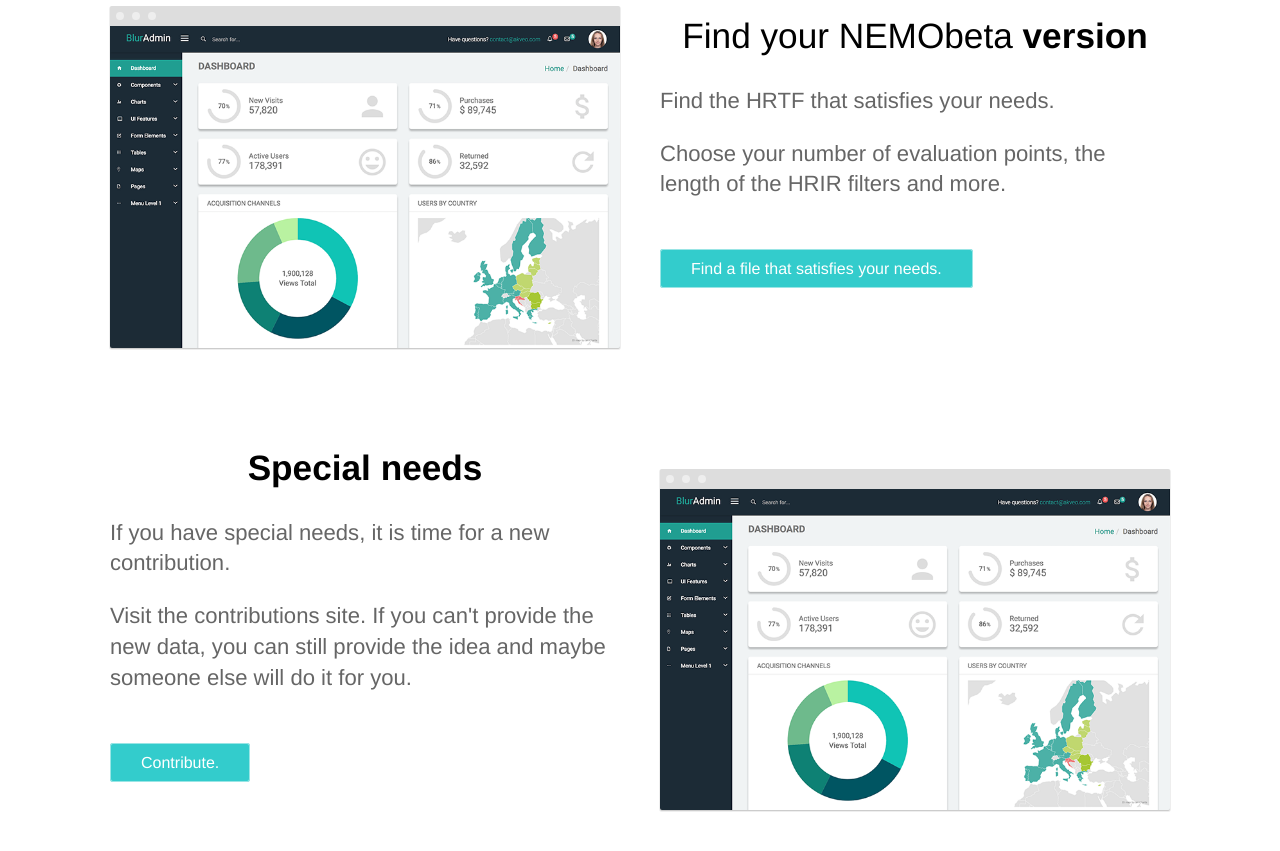
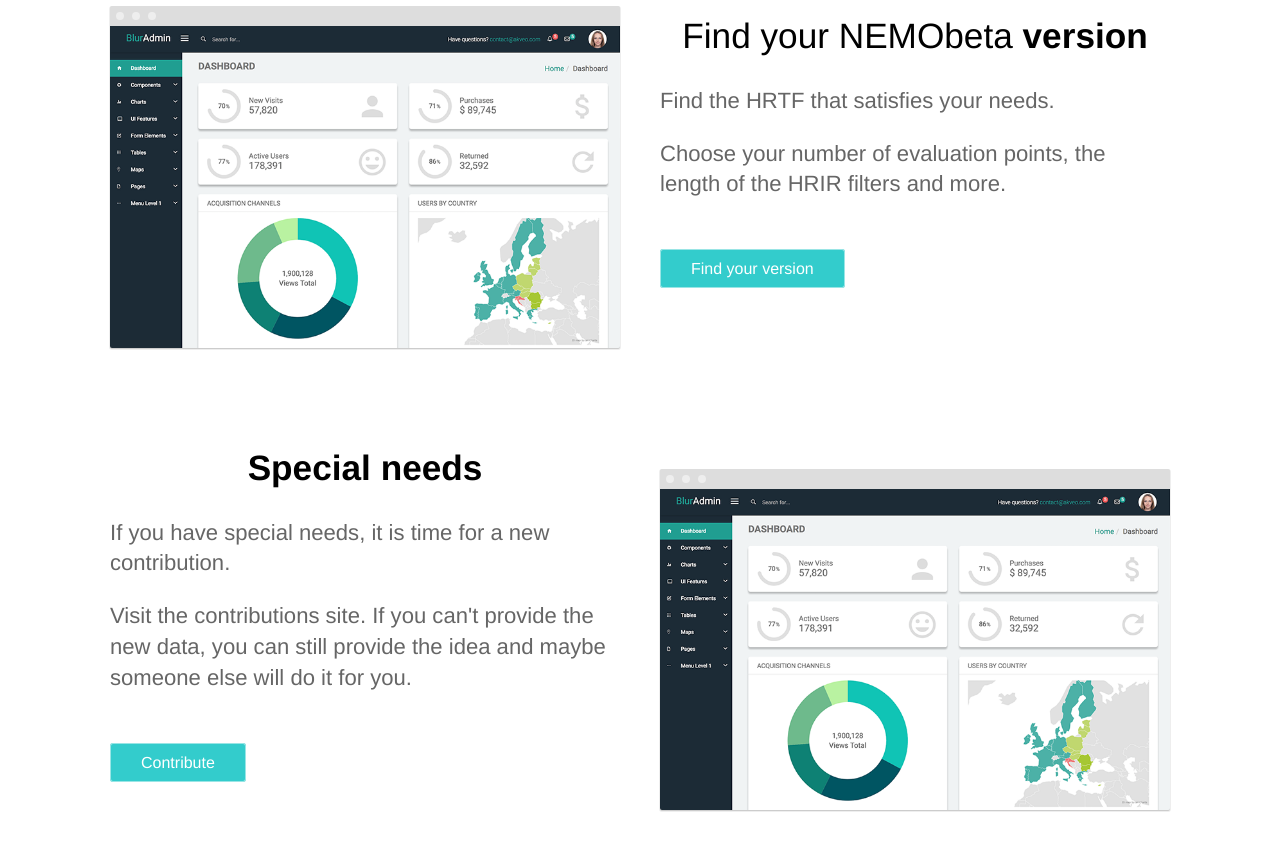
Before and after one commit to TheNEMOproject/TheNEMOproject.github.io, a Jekyll site: the page built from downloads.html, in a window 1280 px wide and 900 px high, scrolled down 904 px. Shown: the top 851 px of the window. Built offline with Jekyll 4.4.1, drawn with Linux system fonts in a browser that asks for light colours.

Commit message:
Update downloads.html

```diff
--- a/downloads.html
+++ b/downloads.html
@@ -24,7 +24,7 @@ description: >-
 			<h2>Find your NEMObeta <strong>version</strong></h2>
 			<p>Find the HRTF that satisfies your needs.</p>
 			<p>Choose your number of evaluation points, the length of the HRIR filters and more.</p>
-			<div class="cta button"><a href="https://github.com/TheNEMOproject/NEMOhrtf">Find a file that satisfies your needs.</a></div>
+			<div class="cta button"><a href="https://github.com/TheNEMOproject/NEMOhrtf">Find your version</a></div>
 		</div>
 		<div class="image">
 			<img src="{{ site.baseurl }}/images/dashboard.png" alt="Screenshot" class="screenshot editable" />
@@ -38,7 +38,7 @@ description: >-
 			<h2><strong>Special needs </strong></h2>
 			<p>If you have special needs, it is time for a new contribution.</p>
 			<p>Visit the contributions site. If you can't provide the new data, you can still provide the idea and maybe someone else will do it for you.</p>
-			<div class="cta button"><a href="{{ site.baseurl }}/contribute/">Contribute.</a></div>
+			<div class="cta button"><a href="{{ site.baseurl }}/contribute/">Contribute</a></div>
 		</div>
 		<div class="image">
 			<img src="{{ site.baseurl }}/images/dashboard.png" alt="Screenshot" class="screenshot editable" />
```
